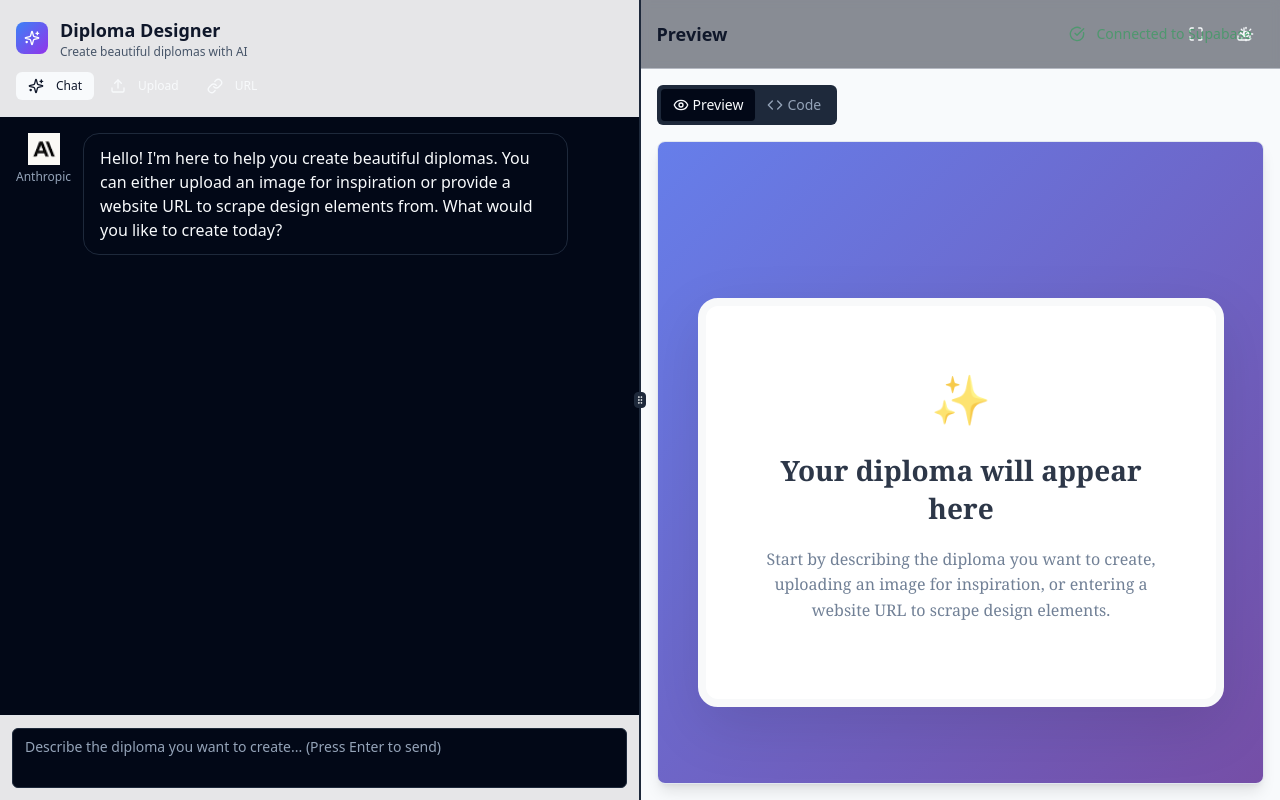
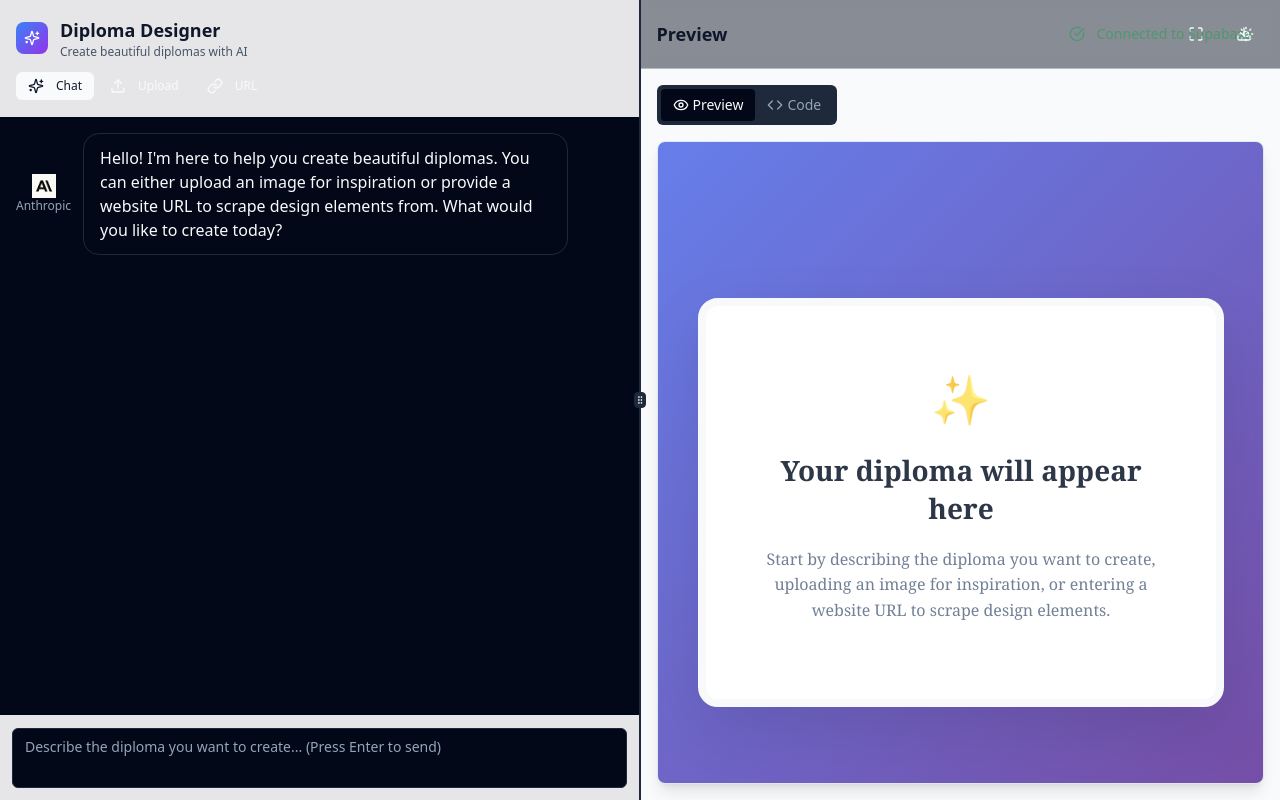
Before and after one commit to magnusfroste/diplomator, a React (Vite) app: page / in a window 1280 px wide. Built offline with nearby package versions, Linux system fonts and the light colour scheme.

Commit message:
Refactor: Anthropic text below icon
Move the Anthropic text below the icon and to the right of it to save horizontal space.

```diff
--- a/src/components/MessageList.tsx
+++ b/src/components/MessageList.tsx
@@ -15,12 +15,15 @@ export const MessageList = () => {
   }, [messages]);
 
   const AnthropicIcon = () => (
-    <div className="w-8 h-8 flex items-center justify-center flex-shrink-0">
-      <img
-        src="/lovable-uploads/044b9806-cef9-4478-ad0e-3eb21af8622f.png"
-        alt="Anthropic"
-        className="w-8 h-8 object-contain"
-      />
+    <div className="flex items-center gap-2">
+      <div className="flex flex-col items-center">
+        <img
+          src="/lovable-uploads/044b9806-cef9-4478-ad0e-3eb21af8622f.png"
+          alt="Anthropic"
+          className="w-6 h-6 object-contain"
+        />
+        <span className="text-xs text-muted-foreground font-medium">Anthropic</span>
+      </div>
     </div>
   );
 
@@ -31,12 +34,7 @@ export const MessageList = () => {
           key={message.id}
           className={`flex gap-3 ${message.isUser ? 'justify-end' : 'justify-start'}`}
         >
-          {!message.isUser && (
-            <div className="flex flex-col items-center gap-1">
-              <AnthropicIcon />
-              <span className="text-xs text-muted-foreground font-medium">Anthropic</span>
-            </div>
-          )}
+          {!message.isUser && <AnthropicIcon />}
 
           <div
             className={`max-w-[80%] rounded-2xl px-4 py-3 ${
@@ -52,10 +50,7 @@ export const MessageList = () => {
 
       {isGenerating && (
         <div className="flex gap-3 justify-start">
-          <div className="flex flex-col items-center gap-1">
-            <AnthropicIcon />
-            <span className="text-xs text-muted-foreground font-medium">Anthropic</span>
-          </div>
+          <AnthropicIcon />
           <div className="bg-card text-card-foreground border border-border rounded-2xl px-4 py-3">
             <div className="flex gap-1">
               <div className="w-2 h-2 bg-muted-foreground rounded-full animate-bounce"></div>
```
